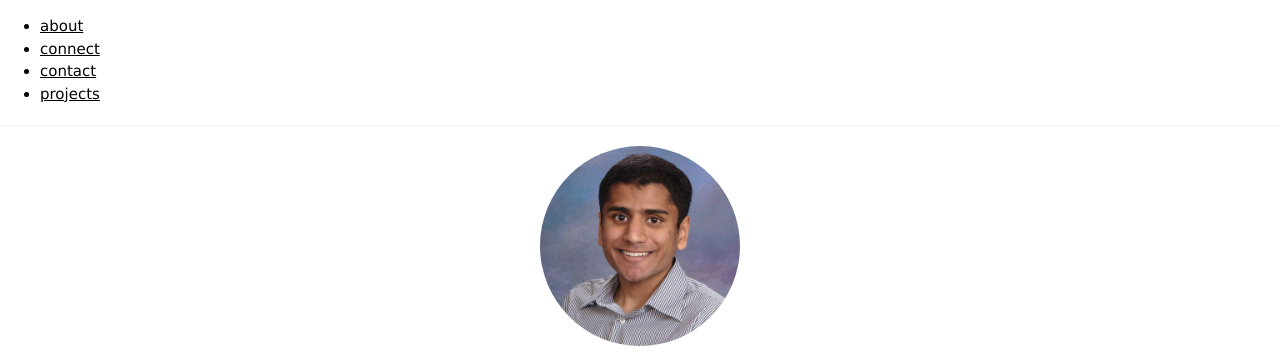
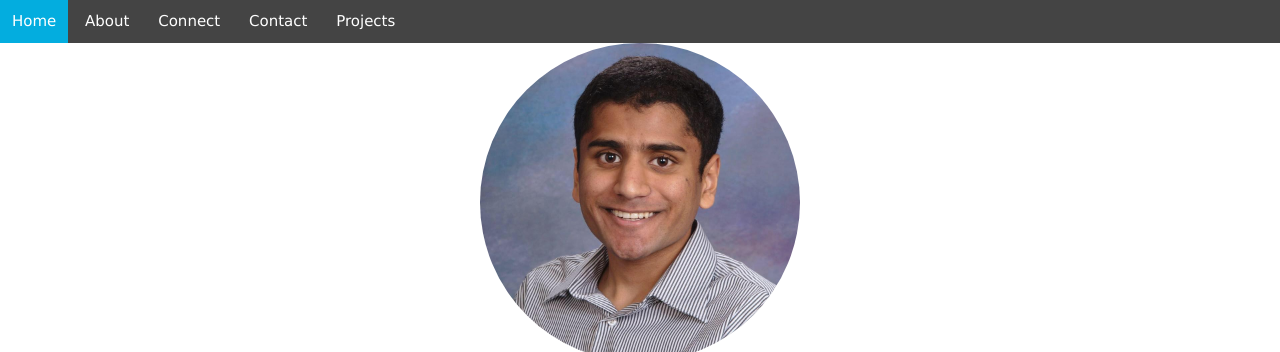
Before and after one commit to vasunep0306/portfolio, a plain HTML site: page index.html in a window 1280 px wide. Shown: the top 352 px of the page. Drawn offline with nearby package versions, Linux system fonts and the light colour scheme.

Commit message:
add more to styles/stylesheet.css as well as getting rid of hr tag

```diff
--- a/index.html
+++ b/index.html
@@ -14,14 +14,14 @@
 
     <nav>
         <ul>
-            <li><a href="about.html">about</a></li>
-            <li><a href="connect.html">connect</a></li>
-            <li><a href="contact.html">contact</a></li>
-            <li><a href="projects.html">projects</a></li>
+            <li><a href="index.html">Home</a></li>
+            <li><a href="about.html">About</a></li>
+            <li><a href="connect.html">Connect</a></li>
+            <li><a href="contact.html">Contact</a></li>
+            <li><a href="projects.html">Projects</a></li>
         </ul>
     </nav>
 
-    <hr>
     <img src="img/profile.jpg">
     <h1>Welcome to Vasu's Personal Web Page</h1>
 
--- a/styles/stylesheet.css
+++ b/styles/stylesheet.css
@@ -1,7 +1,33 @@
-html, body {
-    height: 100%;
+nav {
+    background: #444;
+    width: 100%;
+}
+
+nav ul {
+    padding: 0;
     margin: 0;
-    padding: 0;
+}
+
+nav ul li {
+    display: inline-block;
+    list-style-type: none;
+    margin: 0;
+    padding: 10px 0;
+}
+
+nav ul li:hover {
+    background: #03ADDF;
+}
+
+nav ul li a {
+    color: #fff;
+    text-decoration: none;
+    padding: 12px;
+}
+
+nav ul li a:hover {
+    color: #fff;
+    text-decoration: none;
 }
 
 img {
@@ -12,3 +38,7 @@ img {
     max-width: 25%;
     border-radius: 50%;
 }
+
+h1 {
+    text-align: center;
+}
```
Also changed, not shown: about.html (+5 -4 lines), connect.html (+6 -4 lines), contact.html (+5 -4 lines), projects.html (+5 -5 lines).
